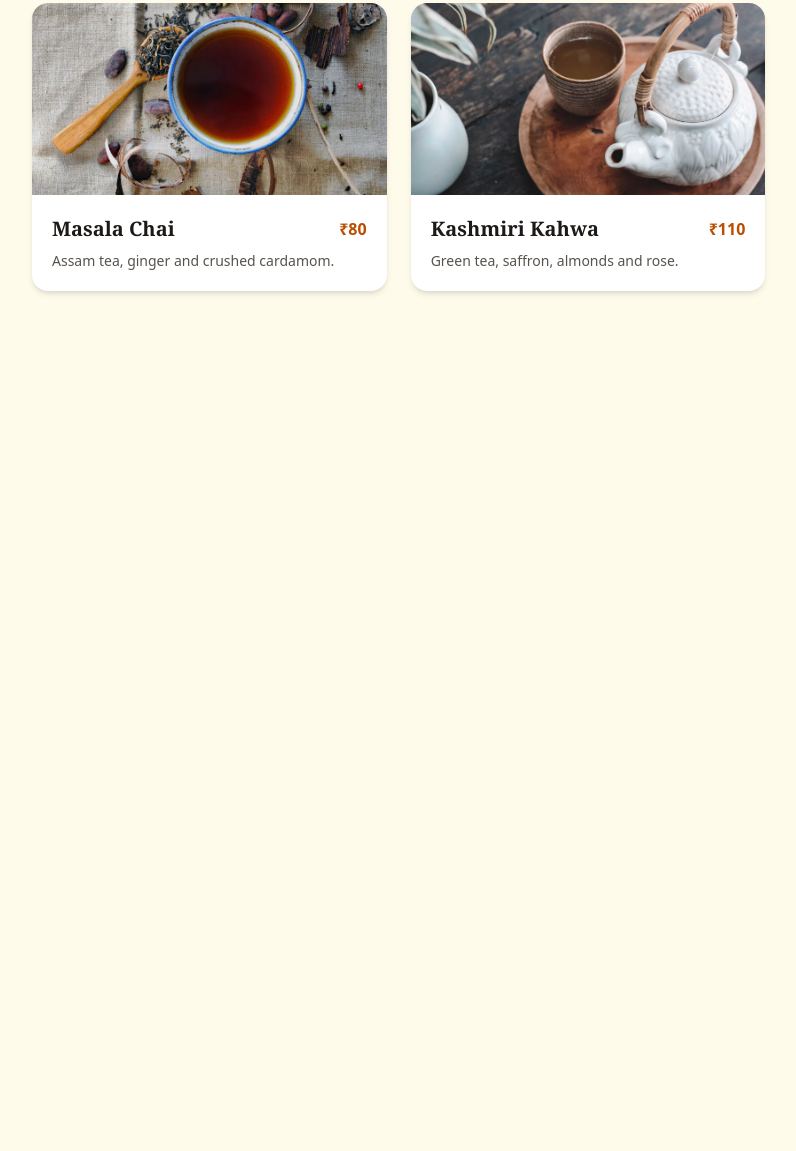
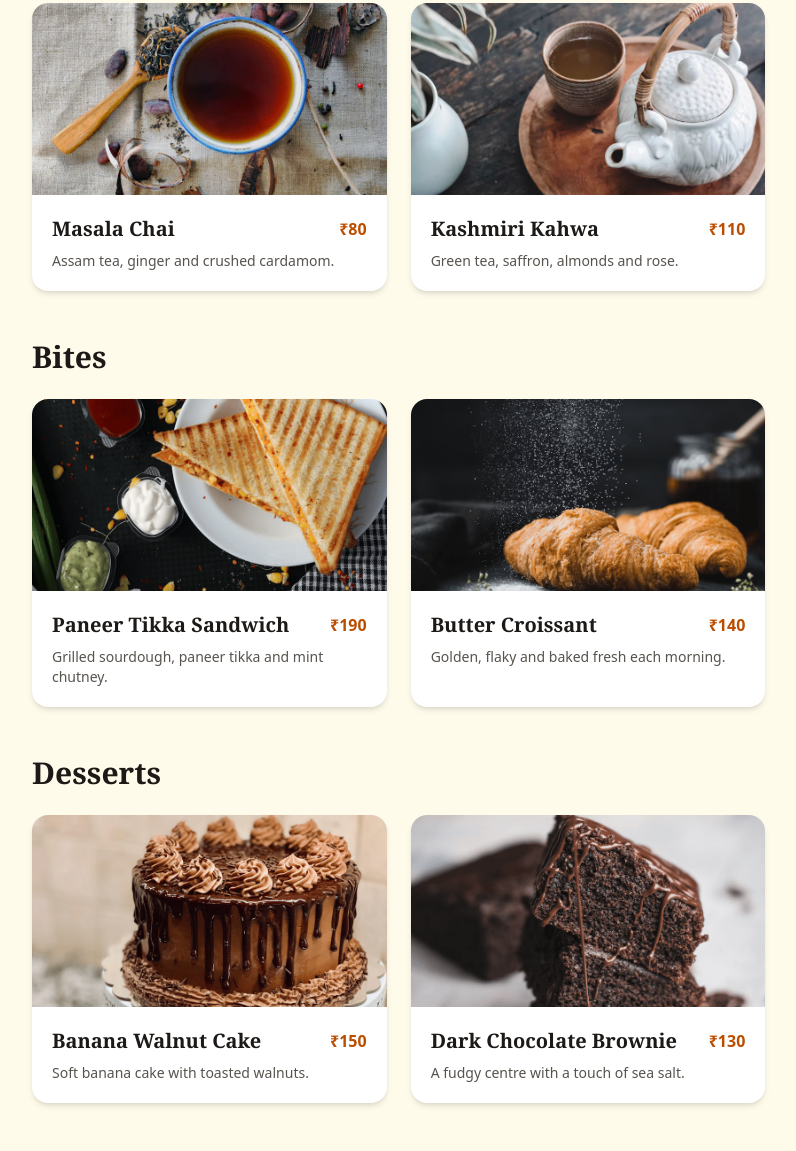
Before and after one commit to SyntaxPilot04/Amer-Roast-Cafe, a plain HTML site: page menu.html in a window 1280 px wide. Shown: the part 1126-2277 px from the top of the page, without its empty margins (52-848 px from the left). Before the commit the page ends 1465 px from the top, so only its background shows below. Drawn offline with nearby package versions, Linux system fonts and the light colour scheme.

Commit message:
feat: add bites and desserts sections to menu page

```diff
--- a/menu.html
+++ b/menu.html
@@ -104,5 +104,56 @@
       </div>
     </section>
   </main>
+   <section class="mx-auto max-w-6xl px-5 pb-12">
+      <h2 class="font-serif text-3xl font-bold">Bites</h2>
+      <div class="mt-6 grid gap-6 sm:grid-cols-2 lg:grid-cols-3">
+        <article class="overflow-hidden rounded-2xl bg-white shadow-md hover:shadow-xl">
+          <img class="h-48 w-full object-cover" src="images/img11.png" alt="Grilled paneer tikka sandwich" loading="lazy">
+          <div class="p-5">
+            <div class="flex items-center justify-between">
+              <h3 class="font-serif text-xl font-bold">Paneer Tikka Sandwich</h3>
+              <span class="font-bold text-amber-700">₹190</span>
+            </div>
+            <p class="mt-2 text-sm text-stone-600">Grilled sourdough, paneer tikka and mint chutney.</p>
+          </div>
+        </article>
+        <article class="overflow-hidden rounded-2xl bg-white shadow-md hover:shadow-xl">
+          <img class="h-48 w-full object-cover" src="images/img12.png" alt="Golden butter croissants" loading="lazy">
+          <div class="p-5">
+            <div class="flex items-center justify-between">
+              <h3 class="font-serif text-xl font-bold">Butter Croissant</h3>
+              <span class="font-bold text-amber-700">₹140</span>
+            </div>
+            <p class="mt-2 text-sm text-stone-600">Golden, flaky and baked fresh each morning.</p>
+          </div>
+        </article>
+      </div>
+    </section>
+
+    <section class="mx-auto max-w-6xl px-5 pb-12">
+      <h2 class="font-serif text-3xl font-bold">Desserts</h2>
+      <div class="mt-6 grid gap-6 sm:grid-cols-2 lg:grid-cols-3">
+        <article class="overflow-hidden rounded-2xl bg-white shadow-md hover:shadow-xl">
+          <img class="h-48 w-full object-cover" src="images/img13.png" alt="Slice of banana walnut cake" loading="lazy">
+          <div class="p-5">
+            <div class="flex items-center justify-between">
+              <h3 class="font-serif text-xl font-bold">Banana Walnut Cake</h3>
+              <span class="font-bold text-amber-700">₹150</span>
+            </div>
+            <p class="mt-2 text-sm text-stone-600">Soft banana cake with toasted walnuts.</p>
+          </div>
+        </article>
+        <article class="overflow-hidden rounded-2xl bg-white shadow-md hover:shadow-xl">
+          <img class="h-48 w-full object-cover" src="images/img14.png" alt="Dark chocolate brownie" loading="lazy">
+          <div class="p-5">
+            <div class="flex items-center justify-between">
+              <h3 class="font-serif text-xl font-bold">Dark Chocolate Brownie</h3>
+              <span class="font-bold text-amber-700">₹130</span>
+            </div>
+            <p class="mt-2 text-sm text-stone-600">A fudgy centre with a touch of sea salt.</p>
+          </div>
+        </article>
+      </div>
+    </section>
 </body>
 </html>
```
Also changed, not shown: images/img11.png (added), images/img12.png (added), images/img13.png (added), images/img14.png (added).
